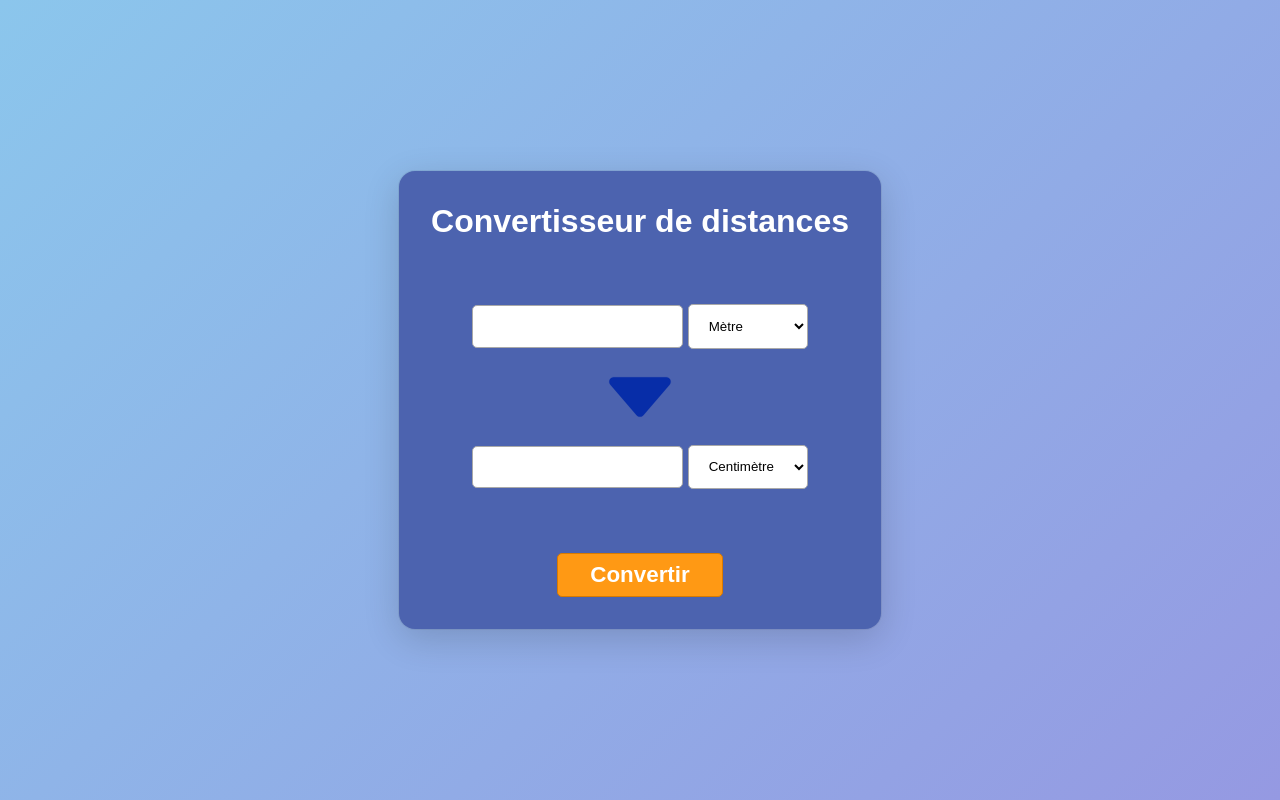
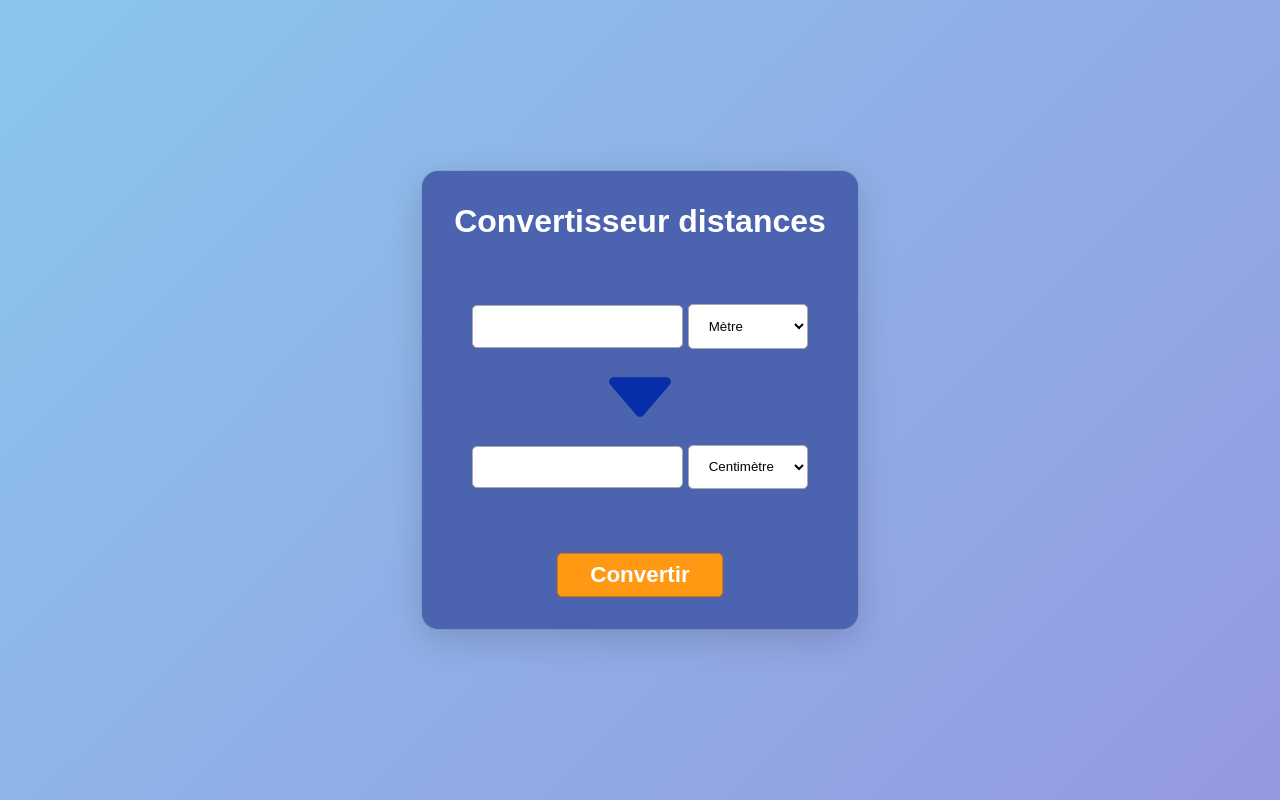
Before and after one commit to acelest/Convertisseur-de-distances-Javascript-HTML-CSS, a plain HTML site: page index.html in a window 1280 px wide. Drawn offline with nearby package versions, Linux system fonts and the light colour scheme.

Commit message:
first commit

```diff
--- a/index.html
+++ b/index.html
@@ -9,7 +9,7 @@
   </head>
   <body>
     <div class="wrapper">
-      <h1>Convertisseur de distances</h1>
+      <h1>Convertisseur distances</h1>
       <div class="convert">
         <div class="convert-input">
           <input
```
